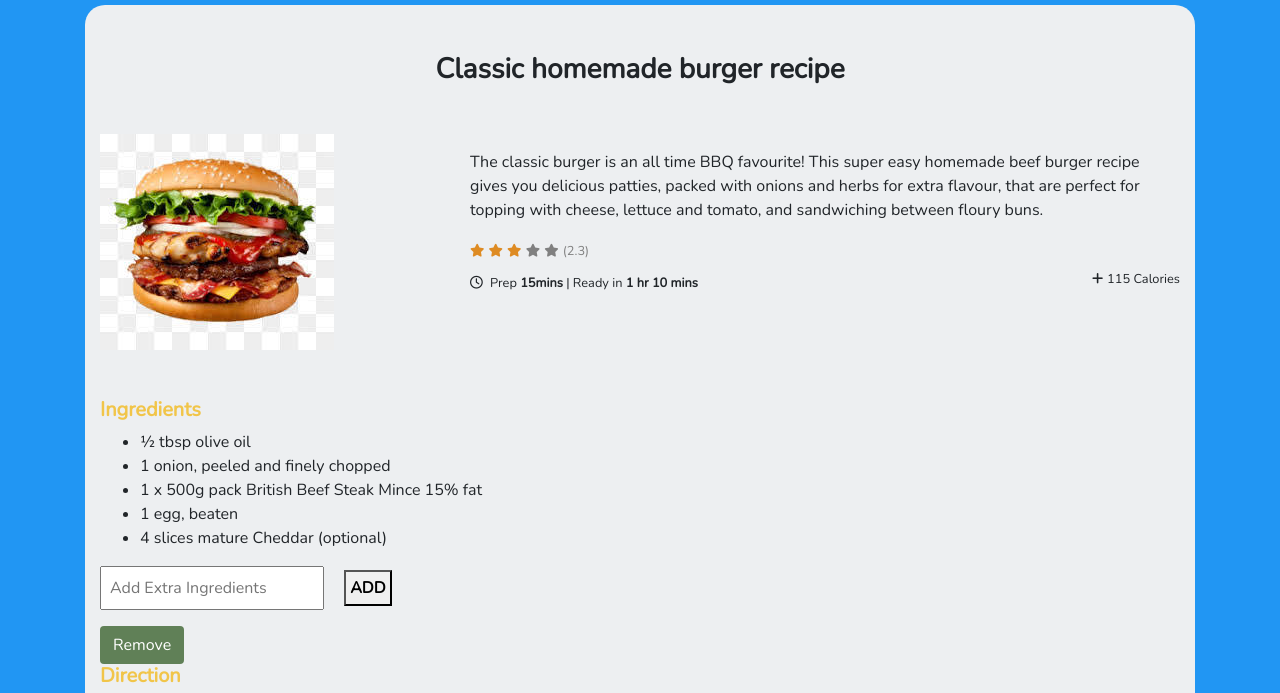
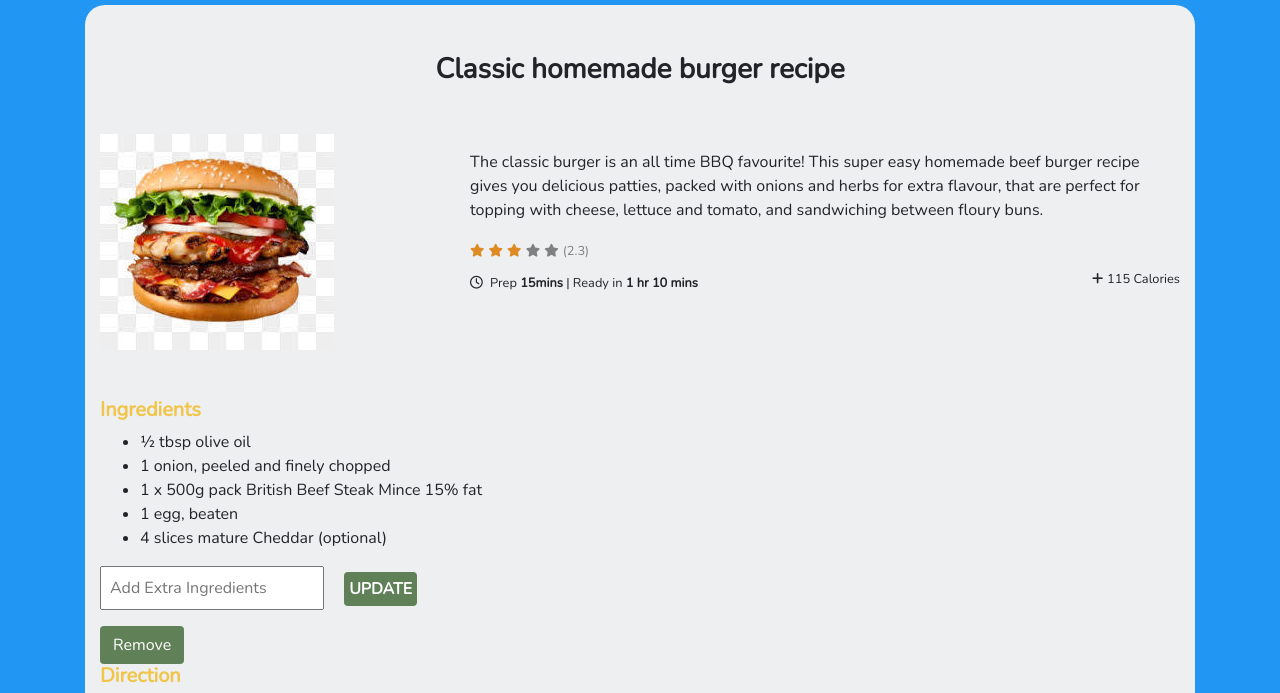
Before and after one commit to taiwoyewole/Recipe-App, a plain HTML site: page burger.html in a window 1280 px wide. Shown: the part 85-778 px from the top of the page. Drawn offline with nearby package versions, Linux system fonts and the light colour scheme.

Commit message:
add changes

```diff
--- a/burger.html
+++ b/burger.html
@@ -55,7 +55,7 @@
                     </ul>
                     <form action="burger.html" method="post">
                         <input class="mr-3 p-2" type="text" placeholder="Add Extra Ingredients" name="task">
-                        <button class="p-1" type="submit"><strong>ADD</strong></button>
+                        <button class="p-1 btn" type="submit"><strong>UPDATE</strong></button>
                     </form>
                     <div class="ingredient-board">
                         <ul>
```
Also changed, not shown: cake.html (+1 -1 lines), cookies.html (+1 -1 lines), doughnut.html (+1 -1 lines), pizza.html (+2 -2 lines), sandwich.html (+1 -1 lines).
